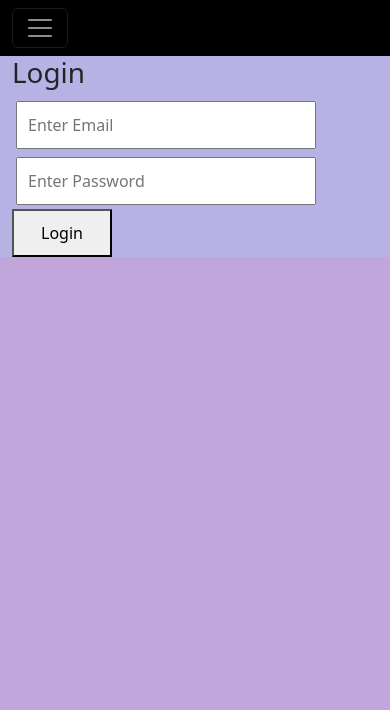
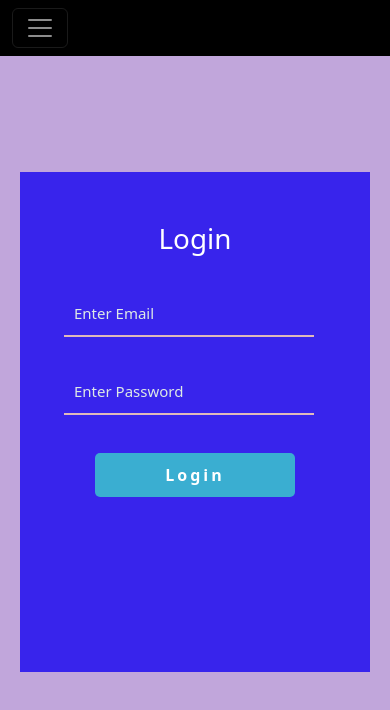
Before and after one commit to Swardha/Video-library, a React (Create React App) app in the folder frontend/: page /login in a window 390 px wide. Shown: the top 710 px of the page. Built offline with nearby package versions, Linux system fonts and the light colour scheme.

Commit message:
docs added authenticate.css

```diff
--- a/frontend/public/index.html
+++ b/frontend/public/index.html
@@ -17,7 +17,11 @@
     <link rel="manifest" href="%PUBLIC_URL%/manifest.json" />
     <link rel="stylesheet" href="https://cdnjs.cloudflare.com/ajax/libs/font-awesome/6.2.1/css/all.min.css" />
 
+    <script src="https://cdn.jsdelivr.net/npm/bootstrap@5.0.2/dist/js/bootstrap.bundle.min.js"
+     integrity="sha384-MrcW6ZMFYlzcLA8Nl+NtUVF0sA7MsXsP1UyJoMp4YLEuNSfAP+JcXn/tWtIaxVXM" crossorigin="anonymous"></script>
 
+     <link href="https://cdn.jsdelivr.net/npm/bootstrap@5.0.2/dist/css/bootstrap.min.css" rel="stylesheet"
+     integrity="sha384-EVSTQN3/azprG1Anm3QDgpJLIm9Nao0Yz1ztcQTwFspd3yD65VohhpuuCOmLASjC" crossorigin="anonymous">
     <!--
       Notice the use of %PUBLIC_URL% in the tags above.
       It will be replaced with the URL of the `public` folder during the build.
--- a/frontend/src/App.css
+++ b/frontend/src/App.css
@@ -16,13 +16,6 @@ body{
 
 
 
-/* input */
-.input{
-  display:block;
-  margin:4px;
-  padding:10px;
-  width:300px;
-}
 
 
 .button{
--- a/frontend/src/Components/Login.js
+++ b/frontend/src/Components/Authentication/Login.js
@@ -1,7 +1,7 @@
 import React from 'react'
 import { useState, useEffect} from 'react';
 import { useNavigate } from 'react-router-dom';
-
+import '../Authentication/authenticate.css';
 
 const Login = () => {
     const [email, setEmail] = useState("");
@@ -39,13 +39,13 @@ const Login = () => {
 
     }
   return (
-    <div>
-       <div className="container" >
-        <h1>Login</h1><br/>
-        <input className="input" value={email} type="text" placeholder="Enter Email"
+    <div className='auth-section'>
+       <div className="auth-container" >
+        <h1 className='head-1'>Login</h1><br/>
+        <input className="auth-input" value={email} type="text" placeholder="Enter Email"
          onChange={(e)=>setEmail(e.target.value)} />
         <br/>
-        <input className="input" type="password" value={password} placeholder="Enter Password"
+        <input className="auth-input" type="password" value={password} placeholder="Enter Password"
         onChange={(e)=>setPassword(e.target.value)} />
         <br/>
         <button className='button' onClick={getData} >Login</button>
--- a/frontend/src/Components/Signup.js
+++ b/frontend/src/Components/Authentication/Signup.js
@@ -1,5 +1,6 @@
 import React, { useState, useEffect } from 'react'
 import { useNavigate } from 'react-router-dom';
+import '../Authentication/authenticate.css';
 
 const Signup = () => {
     const [name, setName] = useState("");
@@ -34,18 +35,18 @@ const Signup = () => {
     }
   return (
     <div>
-      <div className="container" >
-        <h1>Signup</h1><br/>
-        <input className="input" type="text" value={name} placeholder="Enter Name"
+      <div className="auth-container" >
+        <h1 className='head-1'>Signup</h1><br/>
+        <input className="auth-input" type="text" value={name} placeholder="Enter Name"
          onChange={(e)=>setName(e.target.value)} />
         <br/>
-        <input className="input" value={email} type="text" placeholder="Enter Email"
+        <input className="auth-input" value={email} type="text" placeholder="Enter Email"
          onChange={(e)=>setEmail(e.target.value)} />
         <br/>
-        <input className="input" type="password" value={password} placeholder="Enter Password"
+        <input className="auth-input" type="password" value={password} placeholder="Enter Password"
         onChange={(e)=>setPassword(e.target.value)} />
         <br/>
-        <input className="input" type="password" value={cpassword} placeholder="Confirm Password"
+        <input className="auth-input" type="password" value={cpassword} placeholder="Confirm Password"
          onChange={(e)=>setCPassword(e.target.value)} />
         <br/>
         <button className='button' onClick={getData} >Signin</button>
--- /dev/null
+++ b/frontend/src/Components/Authentication/authenticate.css
@@ -0,0 +1,95 @@
+.auth-container{
+    display: block;
+    position: absolute;
+    height:550px;
+    width:400px;
+    margin: 30px 20px;
+    padding: 40px 40px;
+    transform: translate(-50%, -50%);
+    top:50%;
+    left:50%;
+    background-color: rgb(56, 36, 236);
+}
+
+.auth-section{
+    width:100%;
+    height: 100%;
+}
+
+.head-1{
+    text-align: center;
+    color:white;
+}
+
+.auth-input{
+    display:block;
+    margin:4px;
+    padding:10px;
+    width:300px;
+    outline: none;
+    border: none;
+    background-color: transparent;
+    border-bottom: 2px solid rgb(224, 186, 186);
+}
+
+.auth-input::placeholder{
+  color: rgb(222, 233, 229);
+  font-size: 15px;
+}
+
+.button{
+
+    display: block;
+    padding:10px;
+    border:none;
+    outline:none;
+    background-color: rgb(58, 174, 209);
+    width:200px;
+    border-radius: 5px;
+    margin:20px auto;
+    color: white;
+    letter-spacing: 3px;
+    font-weight: 600;
+  }
+
+  @media(max-width: 500px){
+    .auth-container{
+        display: block;
+        position: absolute;
+        height:500px;
+        width:350px;
+        margin: auto;
+        padding: 50px 40px;
+        transform: translate(-50%, -50%);
+        top:50%;
+        left:50%;
+        background-color: rgb(56, 36, 236);
+    }
+
+    .auth-input{
+        display:block;
+        margin:4px;
+        padding:10px;
+        width:250px;
+        outline: none;
+        border: none;
+        background-color: transparent;
+        border-bottom: 2px solid rgb(224, 186, 186);
+    }
+
+    .button{
+        display: block;
+        padding:10px;
+        border:none;
+        outline:none;
+        background-color: rgb(58, 174, 209);
+        width:200px;
+        border-radius: 5px;
+        margin:10px auto;
+        color: white;
+        letter-spacing: 3px;
+        font-weight: 600;
+    }
+
+
+  }
--- a/frontend/src/Components/Navbar.js
+++ b/frontend/src/Components/Navbar.js
@@ -12,9 +12,10 @@ Navigate('/signup')
     <div>
 <nav className="navbar navbar-expand-lg navbar-dark bg-black">
   <div className="container-fluid">
-    {/* <NavLink className="navbar-brand" to="">Video</NavLink> */}
-    <button className="navbar-toggler" type="button" data-bs-toggle="collapse" data-bs-target="#navbarNav" aria-controls="navbarNav" aria-expanded="false" aria-label="Toggle navigation">
-      <span className="navbar-toggler-icon"></span>
+  <button class="navbar-toggler" type="button" data-bs-toggle="collapse"
+  data-bs-target="#navbarNavAltMarkup" aria-controls="navbarNavAltMarkup"
+  aria-expanded="false" aria-label="Toggle navigation">
+      <span class="navbar-toggler-icon"></span>
     </button>
     <div className="collapse navbar-collapse" id="navbarNav">
 
--- a/frontend/src/Components/Video.js
+++ b/frontend/src/Components/Video.js
@@ -1,6 +1,6 @@
 import React from 'react'
 import { useLocation} from 'react-router-dom'
-
+import ReactPlayer from 'react-player'
 
 
 const Video = () => {
@@ -23,13 +23,10 @@ const state = location.state.data;
           style={{ height: "500px", "width":"100%" }}
         >
 
-            <iframe   style={{ height: "500px", "width":"100%" }}
-                  controls
-                  allowfullscreen
-                  playing={true}
-              src={state.vidid}
-              title="YouTube video"
 
+              <iframe frameborder="0" allowfullscreen="1" allow="accelerometer; autoplay; clipboard-write;
+              encrypted-media; gyroscope; picture-in-picture; web-share" title="PHOTOGRAPHY BASICS in 10 MINUTES"
+               width="100%" height="100%" src={state.vidid}
             ></iframe>
 
           <div className="card-body">
```
Also changed, not shown: frontend/src/App.js (+4 -4 lines), frontend/src/Components/Authentication/Logout.js (renamed from frontend/src/Components/Logout.js), frontend/src/Components/Authentication/PrivateComp.js (renamed from frontend/src/Components/PrivateComp.js).
